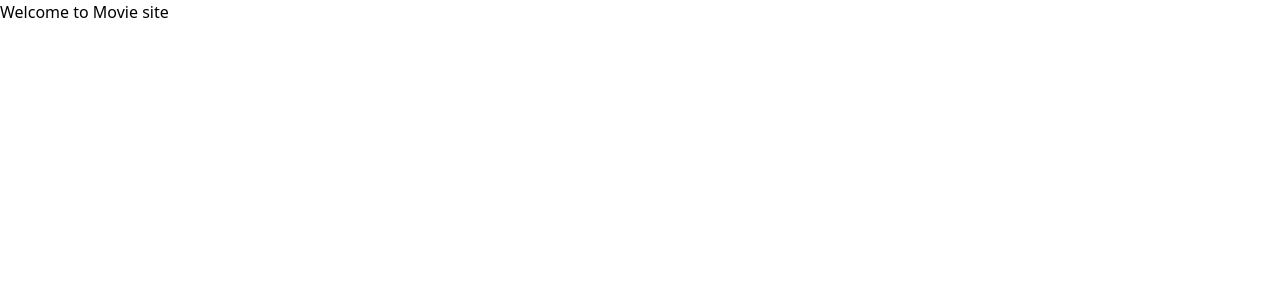
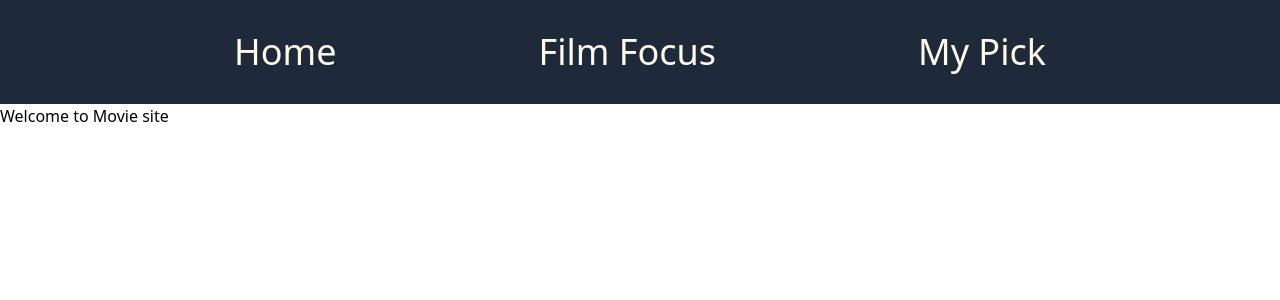
Before and after one commit to Svpriyaa2808/moviesite, a Next.js app: page / in a window 1280 px wide. Shown: the top 300 px of the page. Built offline with nearby package versions, Linux system fonts and the light colour scheme.

Commit message:
adding Navigation menu

```diff
--- /dev/null
+++ b/src/app/components/Navigation/index.tsx
@@ -0,0 +1,13 @@
+import Link from "next/link"
+
+const Navigation = () => {
+    return(
+        <nav className="flex bg-gray-800 justify-evenly text-amber-50 text-4xl p-8">
+            <Link href="/">Home</Link>
+            <Link href="/movie">Film Focus</Link>
+            <Link href="/favourites">My Pick</Link>
+        </nav>
+    )
+}
+
+export default Navigation
--- a/src/app/layout.tsx
+++ b/src/app/layout.tsx
@@ -1,6 +1,7 @@
 import type { Metadata } from "next";
 import { Geist, Geist_Mono } from "next/font/google";
 import "./globals.css";
+import Navigation from "./components/Navigation";
 
 const geistSans = Geist({
   variable: "--font-geist-sans",
@@ -27,7 +28,7 @@ export default function RootLayout({
       <body
         className={`${geistSans.variable} ${geistMono.variable} antialiased`}
       >
-
+        <Navigation />
         {children}
 
       </body>
```
